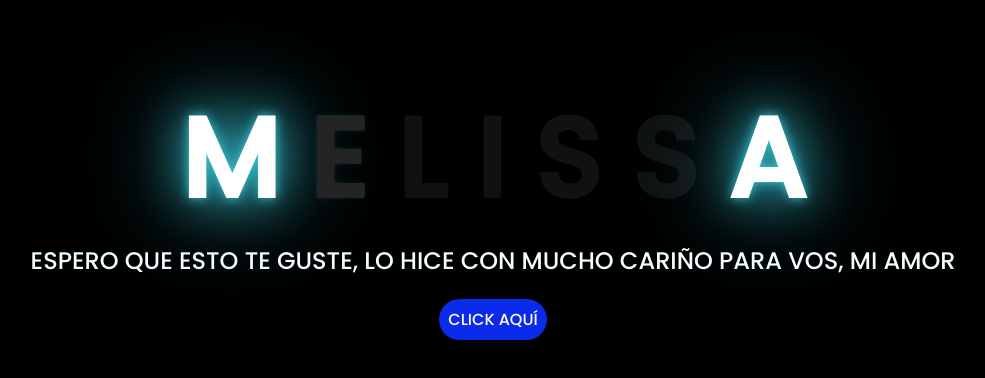
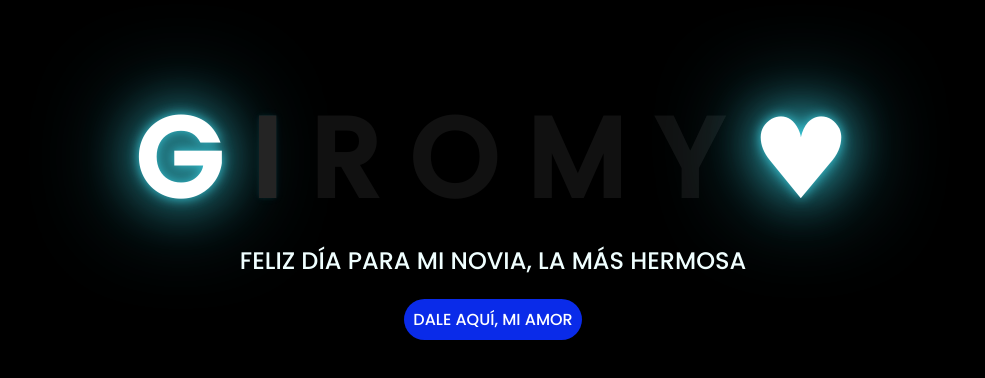
Before and after one commit to f4bi890/para.Giromy.con.mucho.amor, a plain HTML site: page index.html in a window 1280 px wide. Shown: the part 128-506 px from the top of the page, without its empty margins (155-1140 px from the left). Drawn offline with Linux system fonts and the light colour scheme.

Commit message:
Update index.html

```diff
--- a/index.html
+++ b/index.html
@@ -12,20 +12,20 @@
 
 <body>
     <div class="greetings">
+        <span>G</span>
+        <span>I</span>
+        <span>R</span>
+        <span>O</span>
         <span>M</span>
-        <span>E</span>
-        <span>L</span>
-        <span>I</span>
-        <span>S</span>
-        <span>S</span>
-        <span>A</span>
+        <span>Y</span>
+        <span>♥</span>
     </div>
     <div class="description">
-        <span>ESPERO QUE ESTO TE GUSTE, LO HICE CON MUCHO CARIÑO PARA VOS, MI AMOR</span>
+        <span>FELIZ DÍA PARA MI NOVIA, LA MÁS HERMOSA</span>
     </div>
     <div class="button">
         <button class="botones">
-            <a href="flower.html" style="color: #fff;">CLICK AQUÍ</a>
+            <a href="flower.html" style="color: #fff;">DALE AQUÍ, MI AMOR</a>
         </button>
     </div>
 
```
